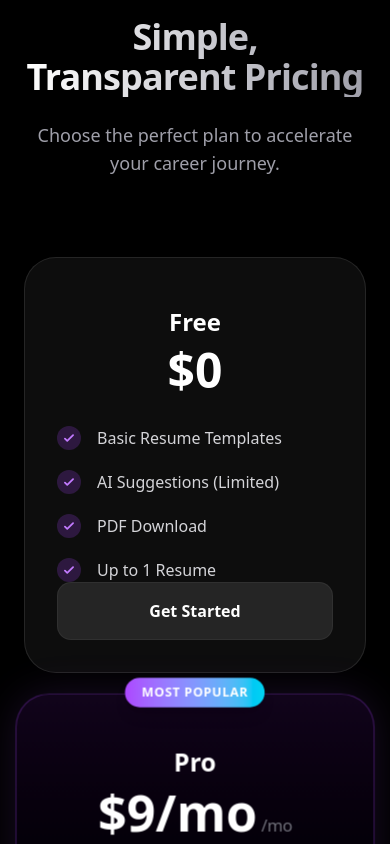
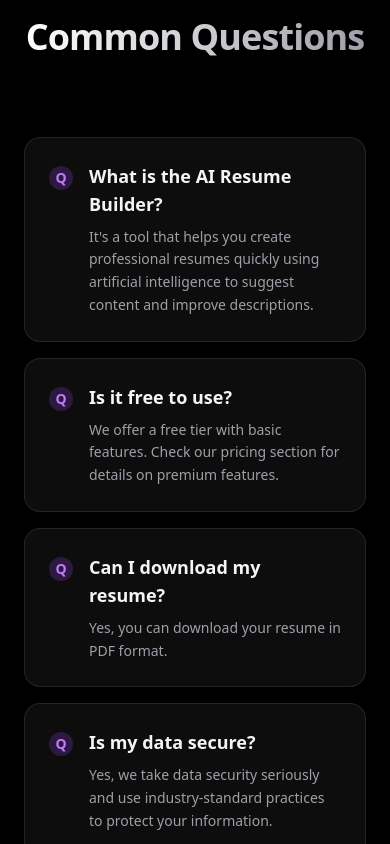
Before and after one commit to M-K-07/ai-resume-builder, a Next.js app: page / in a window 390 px wide. Shown: the part 5480-6324 px from the top of the page. Built offline with nearby package versions, Linux system fonts and the light colour scheme; no server answers.

Commit message:
remove pricing section

```diff
--- a/app/page.jsx
+++ b/app/page.jsx
@@ -67,7 +67,6 @@ const page = () => {
           <div className="hidden md:flex gap-6 mr-4 text-sm font-medium text-zinc-400">
             <button onClick={() => document.getElementById("features")?.scrollIntoView({ behavior: "smooth" })} className="hover:text-white transition-colors cursor-pointer">Features</button>
             <button onClick={() => document.getElementById("how-it-works")?.scrollIntoView({ behavior: "smooth" })} className="hover:text-white transition-colors cursor-pointer">How it Works</button>
-            <button onClick={() => document.getElementById("pricing")?.scrollIntoView({ behavior: "smooth" })} className="hover:text-white transition-colors cursor-pointer">Pricing</button>
             <button onClick={() => document.getElementById("faqs")?.scrollIntoView({ behavior: "smooth" })} className="hover:text-white transition-colors cursor-pointer">FAQs</button>
           </div>
           <button
@@ -317,71 +316,6 @@ const page = () => {
         </div>
       </section>
 
-      {/* Pricing Section */}
-      <section id="pricing" className="relative z-10 py-32 px-6 bg-black/40 border-t border-white/5">
-        <div className="container mx-auto max-w-5xl text-center">
-          <h2 className="text-4xl md:text-5xl font-bold mb-6 text-transparent bg-clip-text bg-gradient-to-r from-white to-zinc-400 tracking-tight">
-            Simple, Transparent Pricing
-          </h2>
-          <p className="text-zinc-400 text-lg mb-20 max-w-2xl mx-auto">
-            Choose the perfect plan to accelerate your career journey.
-          </p>
-          <div className="grid grid-cols-1 md:grid-cols-2 gap-8 max-w-4xl mx-auto">
-            {pricingPlans.map((plan, index) => (
-              <motion.div
-                key={index}
-                className={`flex flex-col p-8 rounded-[2rem] border backdrop-blur-xl transition-all duration-300 ${
-                  index === 1
-                    ? 'bg-gradient-to-b from-purple-900/20 to-black border-purple-500/30 shadow-[0_0_40px_rgba(168,85,247,0.15)] scale-105 z-10'
-                    : 'bg-white/5 border-white/10 hover:border-white/20'
-                }`}
-                initial={{ opacity: 0, y: 30 }}
-                whileInView={{ opacity: 1, y: 0 }}
-                viewport={{ once: true }}
-                transition={{ duration: 0.5, delay: index * 0.2 }}
-              >
-                {index === 1 && (
-                  <div className="absolute -top-4 left-1/2 -translate-x-1/2 bg-gradient-to-r from-purple-500 to-cyan-400 text-white text-xs font-bold px-4 py-1.5 rounded-full uppercase tracking-wider shadow-lg">
-                    Most Popular
-                  </div>
-                )}
-                <div className="mb-8 mt-4">
-                  <h3 className="text-2xl font-bold text-white mb-2">{plan.name}</h3>
-                  <div className="flex items-baseline justify-center gap-1">
-                    <span className="text-5xl font-black text-white">{plan.price}</span>
-                    {plan.price !== "$0" && <span className="text-zinc-500 font-medium tracking-tight">/mo</span>}
-                  </div>
-                </div>
-                <div className="flex-grow">
-                  <ul className="space-y-5 text-left mb-10">
-                    {plan.features.map((feature, i) => (
-                      <li key={i} className="flex items-center gap-4 text-zinc-300 font-medium">
-                        <div className="w-6 h-6 rounded-full bg-purple-500/20 flex items-center justify-center shrink-0">
-                          <svg className="w-3.5 h-3.5 text-purple-400" fill="none" viewBox="0 0 24 24" stroke="currentColor">
-                            <path strokeLinecap="round" strokeLinejoin="round" strokeWidth={3} d="M5 13l4 4L19 7" />
-                          </svg>
-                        </div>
-                        {feature}
-                      </li>
-                    ))}
-                  </ul>
-                </div>
-                <button
-                  onClick={() => router.push(plan.buttonLink)}
-                  className={`w-full py-4 rounded-xl font-bold transition-all duration-300 ${
-                    index === 1
-                      ? 'bg-gradient-to-r from-purple-500 to-blue-500 text-white shadow-lg hover:shadow-[0_0_30px_rgba(168,85,247,0.4)] hover:scale-[1.02] active:scale-95'
-                      : 'bg-white/10 text-white hover:bg-white/20 active:scale-95 border border-white/5'
-                  }`}
-                >
-                  {plan.buttonText}
-                </button>
-              </motion.div>
-            ))}
-          </div>
-        </div>
-      </section>
-
       {/* FAQs Section */}
       <section id="faqs" className="relative z-10 py-32 px-6 bg-black/60 border-t border-white/5">
         <div className="container mx-auto max-w-4xl">
```
